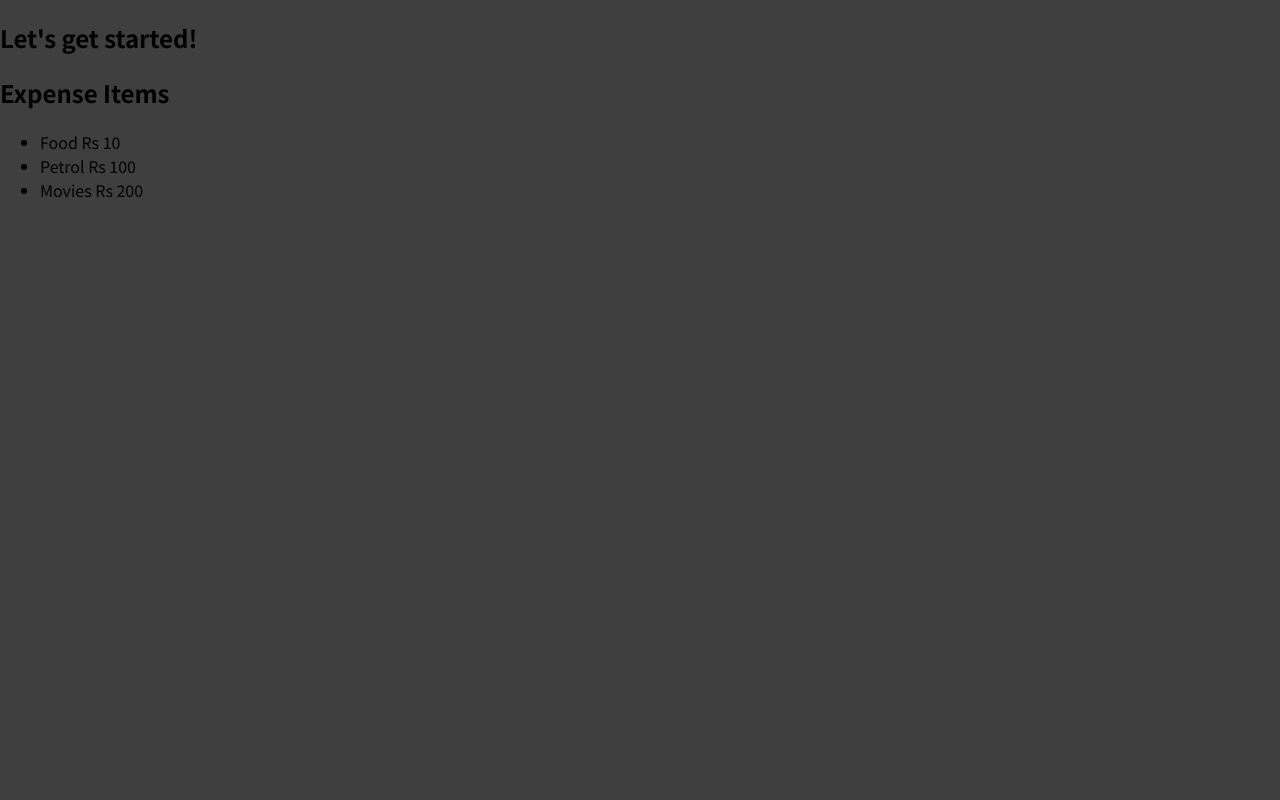
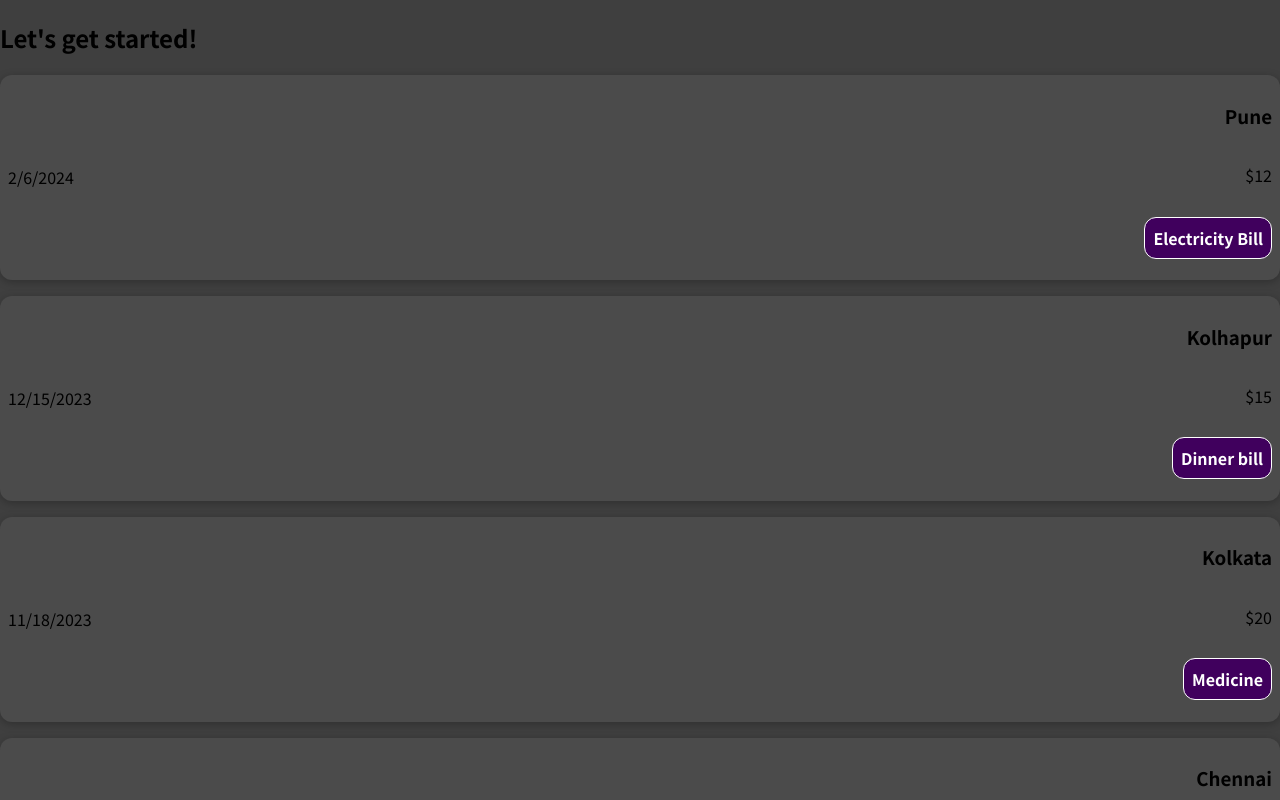
Before and after one commit to akshay7745/reactSharpener, a JavaScript app in the folder 01-starting-setup/: page / in a window 1280 px wide. Shown: the top 800 px of the page. Built offline with nearby package versions, Linux system fonts and the light colour scheme; the HTML template or start-up script is replaced by a standard one.

Commit message:
instead of hardcoded variables passing props and getting data dynamically

```diff
--- a/01-starting-setup/src/App.js
+++ b/01-starting-setup/src/App.js
@@ -1,10 +1,43 @@
 import ExpenseItem from "./components/ExpenseItem";
+const data = [
+  {
+    title: "Electricity Bill",
+    amount: 12,
+    location: "Pune",
+    date: new Date(2024, 1, 6),
+  },
+  {
+    title: "Dinner bill",
+    amount: 15,
+    location: "Kolhapur",
+    date: new Date(2023, 11, 15),
+  },
+  {
+    title: "Medicine",
+    amount: 20,
+    location: "Kolkata",
+    date: new Date(2023, 10, 18),
+  },
+  {
+    title: "Fuel",
+    amount: 17,
+    location: "Chennai",
+    date: new Date(2023, 10, 25),
+  },
+];
 
 function App() {
   return (
     <div>
       <h2>Let's get started!</h2>
-      <ExpenseItem></ExpenseItem>
+      {data.map((expense) => (
+        <ExpenseItem
+          title={expense.title}
+          amount={expense.amount}
+          location={expense.location}
+          date={expense.date}
+        ></ExpenseItem>
+      ))}
     </div>
   );
 }
--- /dev/null
+++ b/01-starting-setup/src/components/ExpenseItem.css
@@ -0,0 +1,28 @@
+.expense-item {
+  display: flex;
+  justify-content: space-between;
+  align-items: center;
+  box-shadow: 0 2px 8px rgba(0, 0, 0, 0.25);
+  padding: 0.5rem;
+  margin: 1rem 0;
+  border-radius: 12px;
+  background-color: #4b4b4b;
+}
+
+.expense-item__description {
+  display: flex;
+  flex-direction: column;
+  gap: 1rem;
+  align-items: flex-end;
+  flex-flow: column-reverse;
+}
+
+.expense-item__price {
+  font-size: 1rem;
+  font-weight: bold;
+  color: white;
+  background-color: #40005d;
+  border: 1px solid white;
+  padding: 0.5rem;
+  border-radius: 12px;
+}
--- a/01-starting-setup/src/components/ExpenseItem.js
+++ b/01-starting-setup/src/components/ExpenseItem.js
@@ -1,13 +1,17 @@
-function ExpenseItem() {
+import "./ExpenseItem.css";
+
+function ExpenseItem(props) {
+  const { date, location, title, amount } = props;
+
   return (
-    <>
-      <h2>Expense Items</h2>
-      <ul>
-        <li>Food Rs 10</li>
-        <li>Petrol Rs 100</li>
-        <li>Movies Rs 200</li>
-      </ul>
-    </>
+    <div className="expense-item">
+      <div>{date.toLocaleDateString()}</div>
+      <div className="expense-item__description">
+        <h2 className="expense-item__price">{title}</h2>
+        <div>${amount}</div>
+        <h3>{location}</h3>
+      </div>
+    </div>
   );
 }
 
--- a/01-starting-setup/src/index.css
+++ b/01-starting-setup/src/index.css
@@ -1,11 +1,11 @@
-@import url('https://fonts.googleapis.com/css2?family=Noto+Sans+JP:wght@400;700&display=swap');
+@import url("https://fonts.googleapis.com/css2?family=Noto+Sans+JP:wght@400;700&display=swap");
 
 * {
   box-sizing: border-box;
 }
 
 html {
-  font-family: 'Noto Sans JP', sans-serif;
+  font-family: "Noto Sans JP", sans-serif;
 }
 
 body {
```
Also changed, not shown: 1 other file (tests, documents, lock files or other folders).
